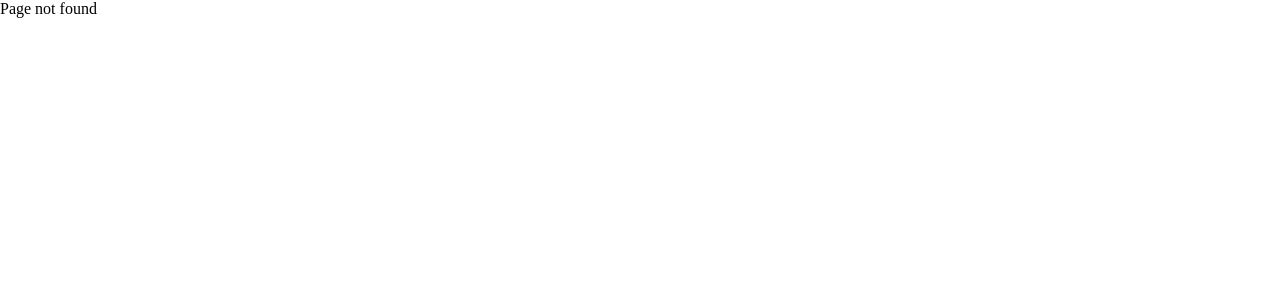
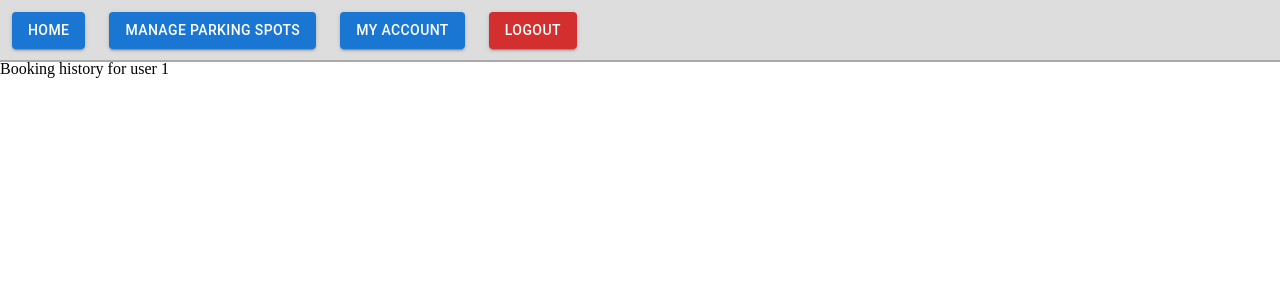
Before and after one commit to RunChennnn/Parking-Space-Booking, a React (Create React App) app in the folder frontend/vroom/: page /history/1 in a window 1280 px wide. Before the commit this address had no page. Shown: the top 300 px of the page. Built offline with nearby package versions, Linux system fonts and the light colour scheme.

Commit message:
added booking history page

```diff
--- a/frontend/vroom/src/App.jsx
+++ b/frontend/vroom/src/App.jsx
@@ -15,6 +15,7 @@ import SpotUseOwner from './pages/SpotUseOwner';
 import SpotSearch from './pages/SpotSearch';
 import SpotDetails from './pages/SpotDetails';
 import RentSpot from './pages/RentSpot';
+import BookingHistory from './pages/BookingHistory';
 
 function App () {
   return (
@@ -36,6 +37,7 @@ function App () {
           <Route path="search" element={<SpotSearch />} />
           <Route path="spot/:spotID" element={<SpotDetails />} />
           <Route path="spot/:spotID/rent" element={<RentSpot />} />
+          <Route path="history/:userID" element={<BookingHistory />} />
           {/* Add more Routes as needed */}
           <Route path = "*" element={<>Page not found</>} /> {/* Catch all */}
         </Routes>
--- /dev/null
+++ b/frontend/vroom/src/pages/BookingHistory.jsx
@@ -0,0 +1,16 @@
+import React from 'react'
+import NavigationBar from '../components/NavigationBar'
+import { useParams } from 'react-router-dom'
+
+function BookingHistory () {
+  const params = useParams();
+
+  return (
+    <>
+      <NavigationBar />
+      Booking history for user {params.userID}
+    </>
+  )
+}
+
+export default BookingHistory
```
